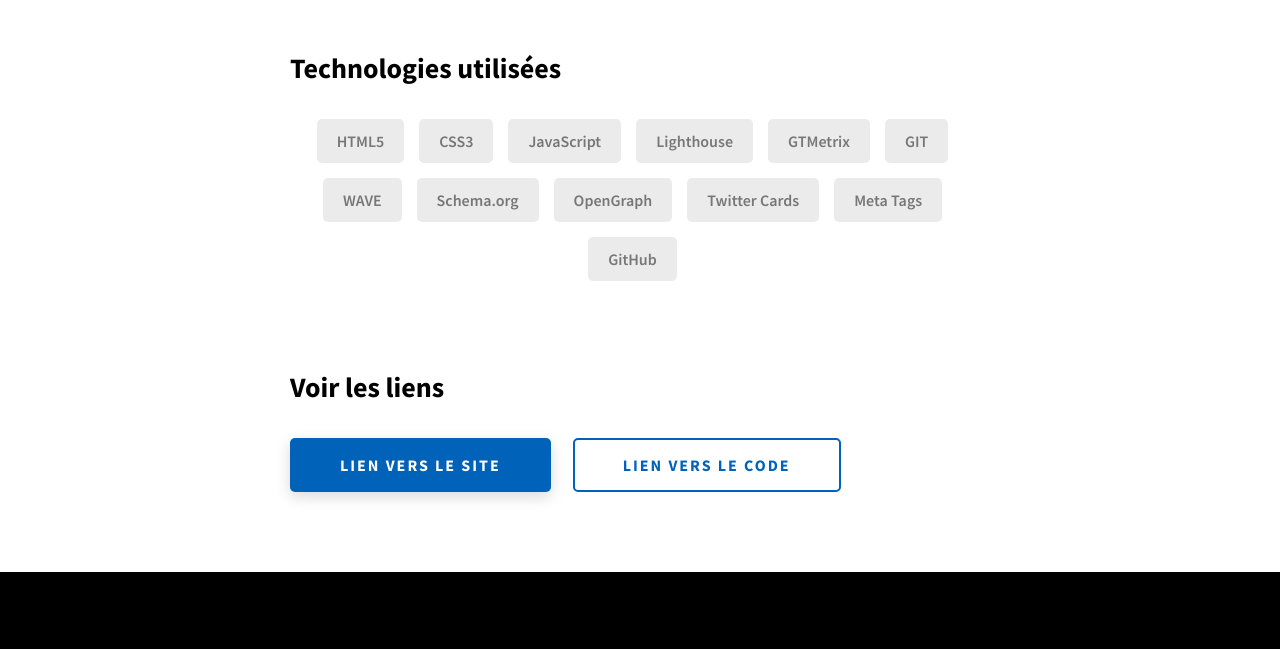
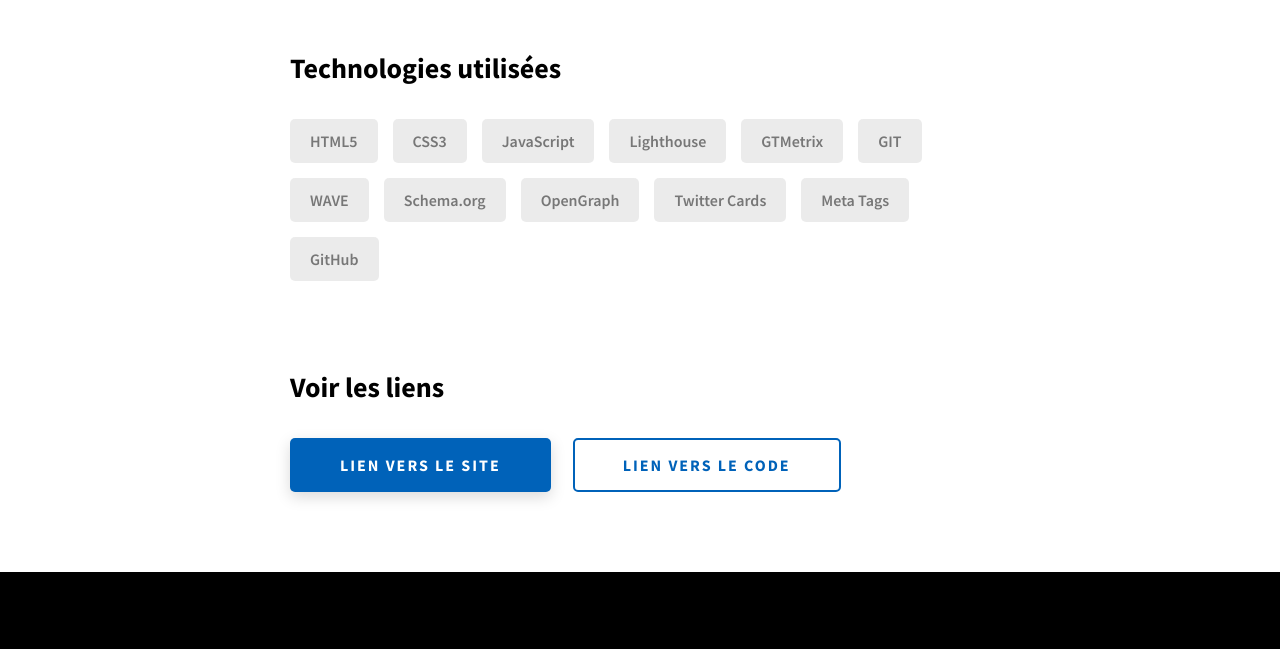
Before and after one commit to mickael13800/p8-Portfolio, a website: page project-2.html in a window 1280 px wide. Shown: the part 1884-2533 px from the top of the page. Drawn offline with Linux system fonts and the light colour scheme.

Commit message:
ajustements

```diff
--- a/css/style.css
+++ b/css/style.css
@@ -869,6 +869,8 @@
   display: flex;
   flex-wrap: wrap;
   justify-content: center;
+  max-width: 80rem;
+  margin: auto;
 }
 .skills__skill {
   padding: 1rem 2rem;
@@ -879,6 +881,10 @@
   border-radius: 5px;
   font-weight: 600;
   color: #777;
+}
+.skills-projets {
+  display: flex;
+  flex-wrap: wrap;
 }
 
 .mouse {
--- a/project-2.html
+++ b/project-2.html
@@ -148,7 +148,7 @@
             </div>
             <div class="project-details__tools-used">
               <h3 class="project-details__content-title">Technologies utilisées</h3>
-              <div class="skills">
+              <div class="skills-projets">
                 <div class="skills__skill">HTML5</div>
                 <div class="skills__skill">CSS3</div>
                 <div class="skills__skill">JavaScript</div>
```
Also changed, not shown: index.html (+1 -1 lines), project-1.html (+1 -1 lines), project-3.html (+1 -1 lines), 1 other file.
